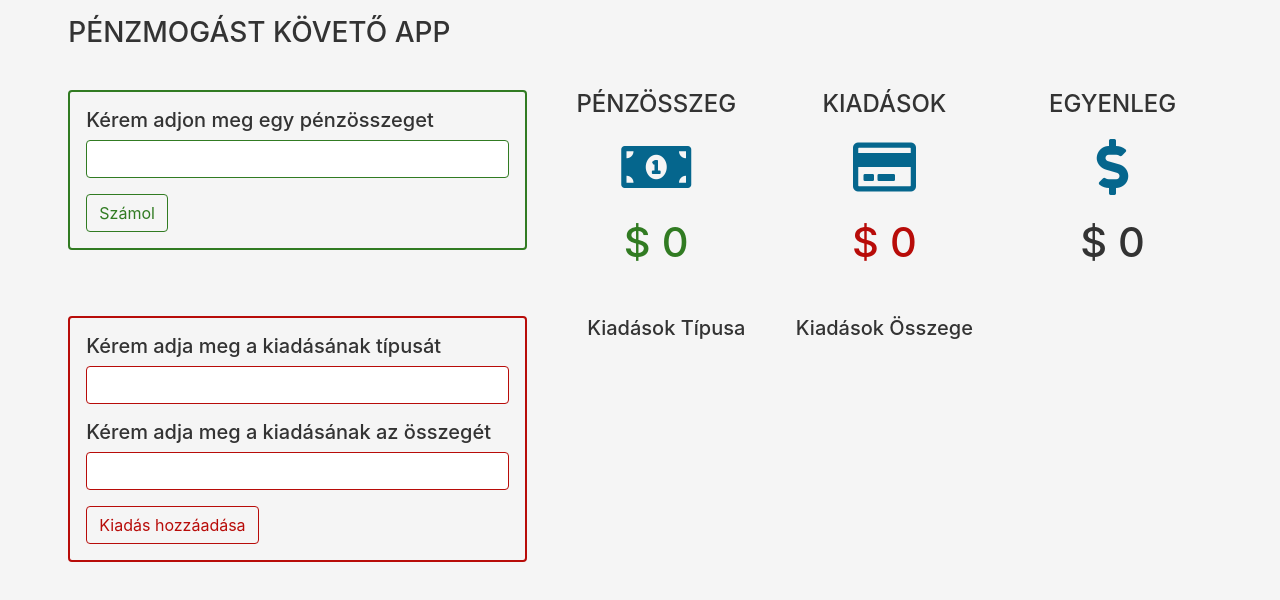
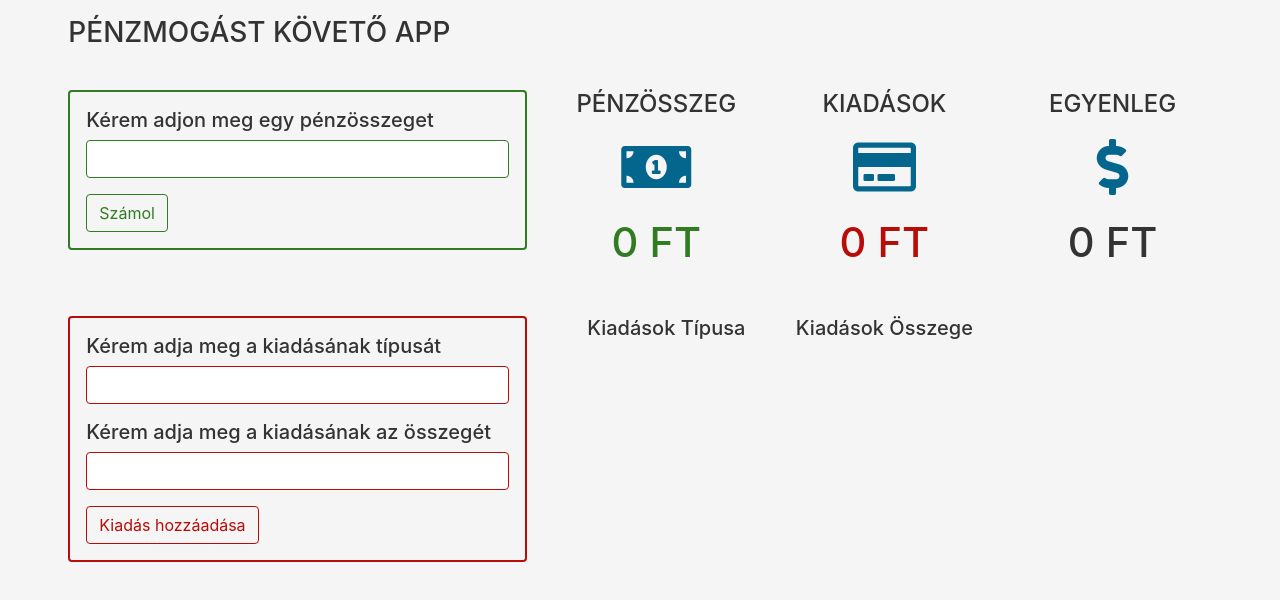
Before and after one commit to ZsoltJuhasz/BudgetTracker, a plain HTML site: page index.html in a window 1280 px wide. Drawn offline with Linux system fonts and the light colour scheme.

Commit message:
pénznem módosítva

```diff
--- a/index.html
+++ b/index.html
@@ -46,20 +46,20 @@
                             <div class="col-4 text-center mb-2">
                                 <h6 class="text-uppercase info-title">pénzösszeg</h6>
                                 <span class="budget-icon"><i class="fas fa-money-bill-alt"></i></span>
-                                <h4 class="text-uppercase mt-2 budget" id="budget"><span>$ </span><span
-                                        id="budget-amount">0</span></h4>
+                                <h4 class="text-uppercase mt-2 budget" id="budget"><span
+                                        id="budget-amount">0</span><span> Ft</span></h4>
                             </div>
                             <div class="col-4 text-center">
                                 <h6 class="text-uppercase info-title">kiadások</h6>
                                 <span class="expense-icon"><i class="far fa-credit-card"></i></span>
-                                <h4 class="text-uppercase mt-2 expense" id="expense"><span>$ </span><span
-                                        id="expense-amount">0</span></h4>
+                                <h4 class="text-uppercase mt-2 expense" id="expense"><span
+                                        id="expense-amount">0</span><span> Ft</span></h4>
                             </div>
                             <div class="col-4 text-center">
                                 <h6 class="text-uppercase info-title">egyenleg</h6>
                                 <span class="balance-icon"><i class="fas fa-dollar-sign"></i></span>
-                                <h4 class="text-uppercase mt-2 balance" id="balance"> <span>$ </span><span
-                                        id="balance-amount">0</span></h4>
+                                <h4 class="text-uppercase mt-2 balance" id="balance"> <span
+                                        id="balance-amount">0</span><span> Ft</span></h4>
                             </div>
                         </div>
                     </div>
@@ -120,13 +120,9 @@
                     </div>
                 </div>
 
-
-
-
             </div>
         </div>
     </div>
-
 
 
 
```
